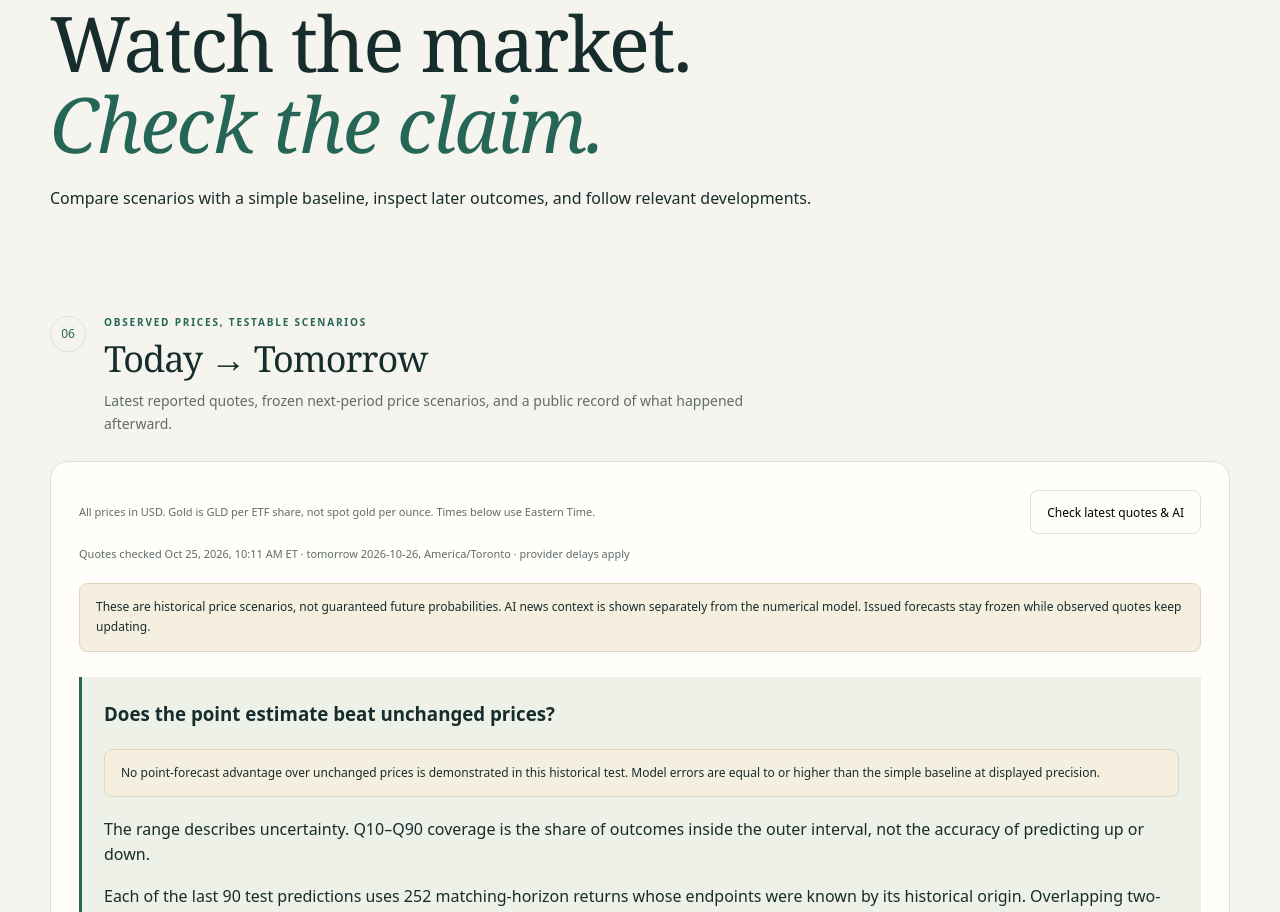
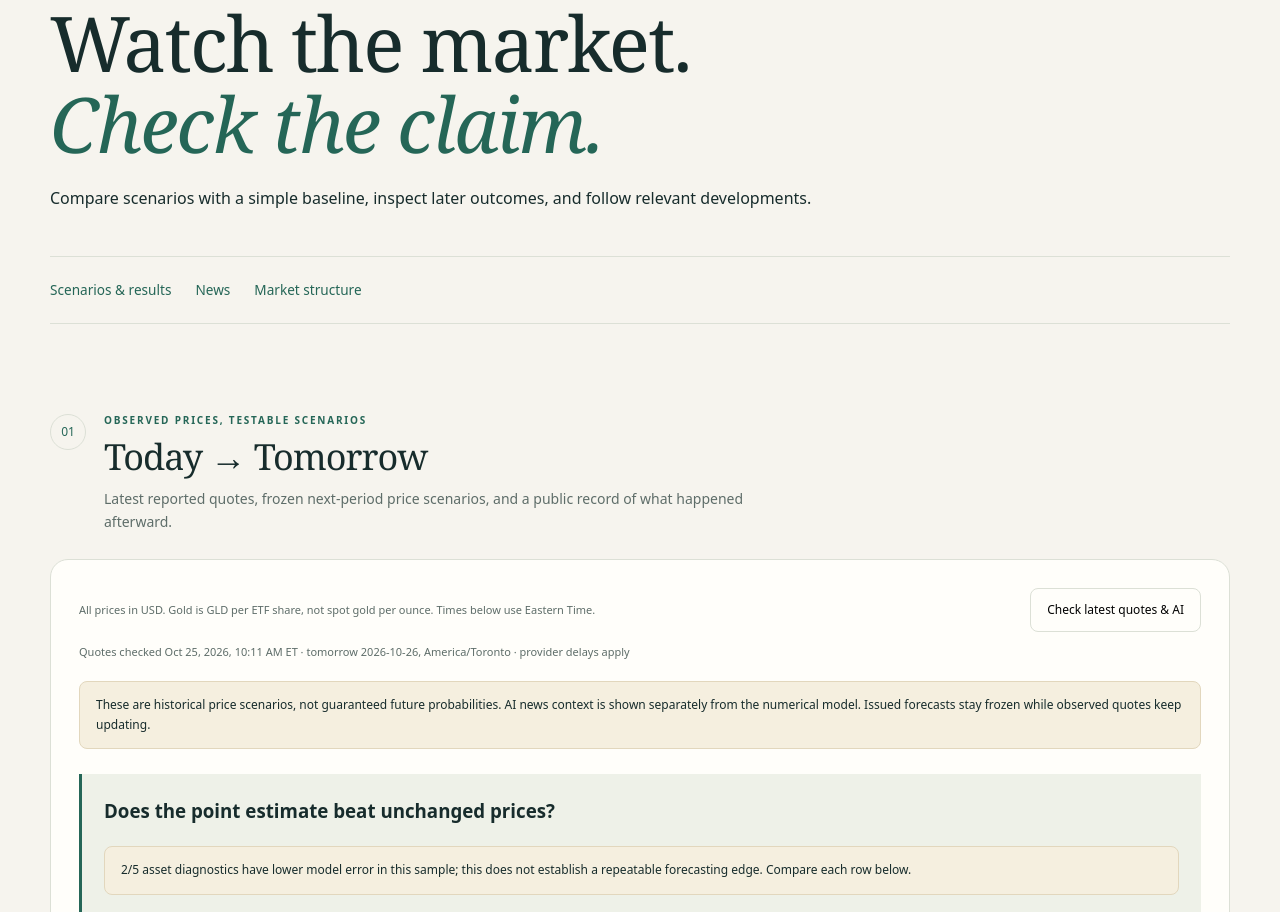
Before and after one commit to Ethanli0831/RealWorth, a plain HTML site: page docs/monitor.html in a window 1280 px wide. Shown: the part 240-1152 px from the top of the page. Drawn offline with Linux system fonts and the light colour scheme.

Commit message:
Use discovered issuer holdings link and clarify unavailable fund totals

```diff
--- a/docs/assets/intelligence.js
+++ b/docs/assets/intelligence.js
@@ -408,8 +408,8 @@
     );
     const better = evidence.filter(
       (r) =>
-        r.forecast.backtest.mean_abs_price_error_percent <
-        r.forecast.backtest.random_walk_error_percent - 0.005,
+        Number(r.forecast.backtest.mean_abs_price_error_percent.toFixed(2)) <
+        Number(r.forecast.backtest.random_walk_error_percent.toFixed(2)),
     );
     set(
       "baseline-finding",
--- a/docs/assets/structure.js
+++ b/docs/assets/structure.js
@@ -47,6 +47,7 @@
         ),
       );
       card.append(make("p", r.note, "tiny"));
+      if (r.error) card.append(make("p", `Source issue: ${r.error}`, "tiny"));
       const history = (r.history || []).filter((p) => Number.isFinite(p.value));
       if (history.length > 1) {
         const svg = document.createElementNS(
--- a/docs/assets/style.css
+++ b/docs/assets/style.css
@@ -1502,3 +1502,17 @@ summary {
     transform: none;
   }
 }
+.page-links {
+  display: flex;
+  flex-wrap: wrap;
+  gap: 12px 24px;
+  border-top: 1px solid var(--line);
+  border-bottom: 1px solid var(--line);
+  padding: 14px 0;
+  margin: 0 0 30px;
+}
+.page-links a {
+  font-size: 0.85rem;
+  padding: 8px 0;
+  color: var(--accent);
+}
--- a/docs/monitor.html
+++ b/docs/monitor.html
@@ -1,4 +1,5 @@
 <!doctype html>
+
 <html lang="en">
   <head>
     <meta charset="utf-8" />
@@ -11,7 +12,6 @@
     <title>Market Monitor — RealWorth</title>
     <link href="assets/favicon.svg" rel="icon" type="image/svg+xml" />
     <link href="assets/style.css" rel="stylesheet" />
-
     <script defer="" src="assets/research.js"></script>
     <script defer="" src="assets/intelligence.js"></script>
     <script defer="" src="assets/structure.js"></script>
@@ -58,9 +58,13 @@
         </p>
         <p class="tiny" id="data-stamp"></p>
       </section>
+      <nav aria-label="On this page" class="page-links">
+        <a href="#outlook">Scenarios &amp; results</a><a href="#news">News</a
+        ><a href="#market-structure">Market structure</a>
+      </nav>
       <section aria-labelledby="outlook-heading" class="tool" id="outlook">
         <div class="section-heading">
-          <span class="section-number">06</span>
+          <span class="section-number">01</span>
           <div>
             <p class="eyebrow">Observed prices, testable scenarios</p>
             <h2 id="outlook-heading">Today → Tomorrow</h2>
@@ -158,7 +162,6 @@
                 of raw closing-price histories.
               </p>
             </details>
-
             <h3 class="verification-title">What happened after issue?</h3>
             <p class="notice" id="forecast-verification"></p>
             <div class="table-wrap">
@@ -218,7 +221,7 @@
       </section>
       <section aria-labelledby="news-heading" class="tool" id="news">
         <div class="section-heading">
-          <span class="section-number">05</span>
+          <span class="section-number">02</span>
           <div>
             <p class="eyebrow">Follow the mechanism, question the claim</p>
             <h2 id="news-heading">News &amp; Impact Chains</h2>
```
Also changed, not shown: docs/research.html (+7 -2 lines), 1 other file.
